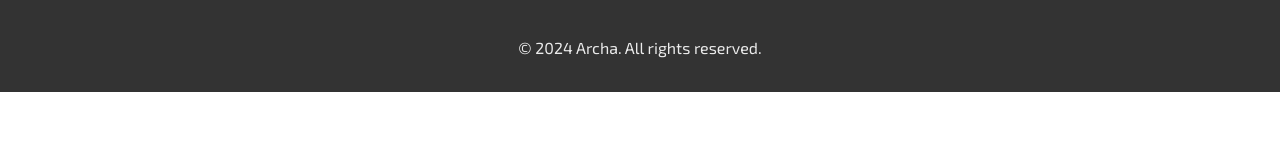
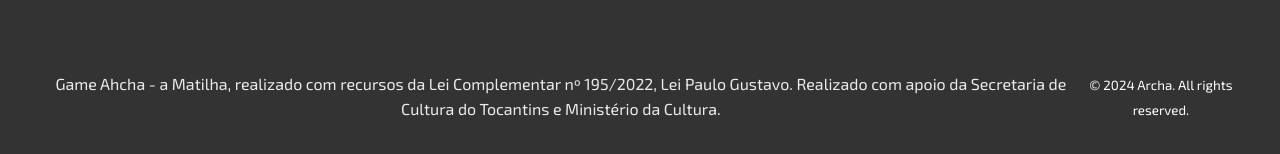
Before and after one commit to cristovaoliberato/newarcha, a plain HTML site: page index.html in a window 1280 px wide. Shown: the part 6170-6324 px from the top of the page. Before the commit the page ends 6262 px from the top, so only its background shows below. Drawn offline with Linux system fonts and the light colour scheme.

Commit message:
atualizando footer

```diff
--- a/index.html
+++ b/index.html
@@ -222,7 +222,7 @@
                             <img src="assets/images/equipe/Rubens.png" alt="Programador">
                         </div>
                         <div class="member-info">
-                            <h3>Rubens Howl</h3>
+                            <h3>Rubens Freitas Saraiva</h3>
                             <p class="member-role">Programador Unreal</p>
                             <p class="member-bio">
                                 Rubens Eduardo é analista de segurança e desenvolvedor de jogos digitais, com destaque em projetos voltados para impacto social e educação. Participou da Campus Mobile e contribuiu no desenvolvimento de jogos de educação ambiental pelo projeto PAM. Além disso, atuou como mentor e professor nas duas edições da Game Jam de Educação Fiscal do Tocantins.
@@ -293,9 +293,18 @@
 
     <footer>
         <div class="container">
-            <p>&copy; 2024 Archa. All rights reserved.</p>
+            <div class="footer-patrocinadores">
+                <p>
+                    Game Ahcha - a Matilha, realizado com recursos da Lei Complementar nº 195/2022,
+                    Lei Paulo Gustavo. Realizado com apoio da Secretaria de Cultura do Tocantins e Ministério da Cultura.
+                </p>
+            </div>
+            <div class="footer-copy">
+                <small>&copy; 2024 Archa. All rights reserved.</small>
+            </div>
         </div>
     </footer>
+
     <script src="assets/js/script.js"></script>
     <script>
     // Menu toggle functionality
```
